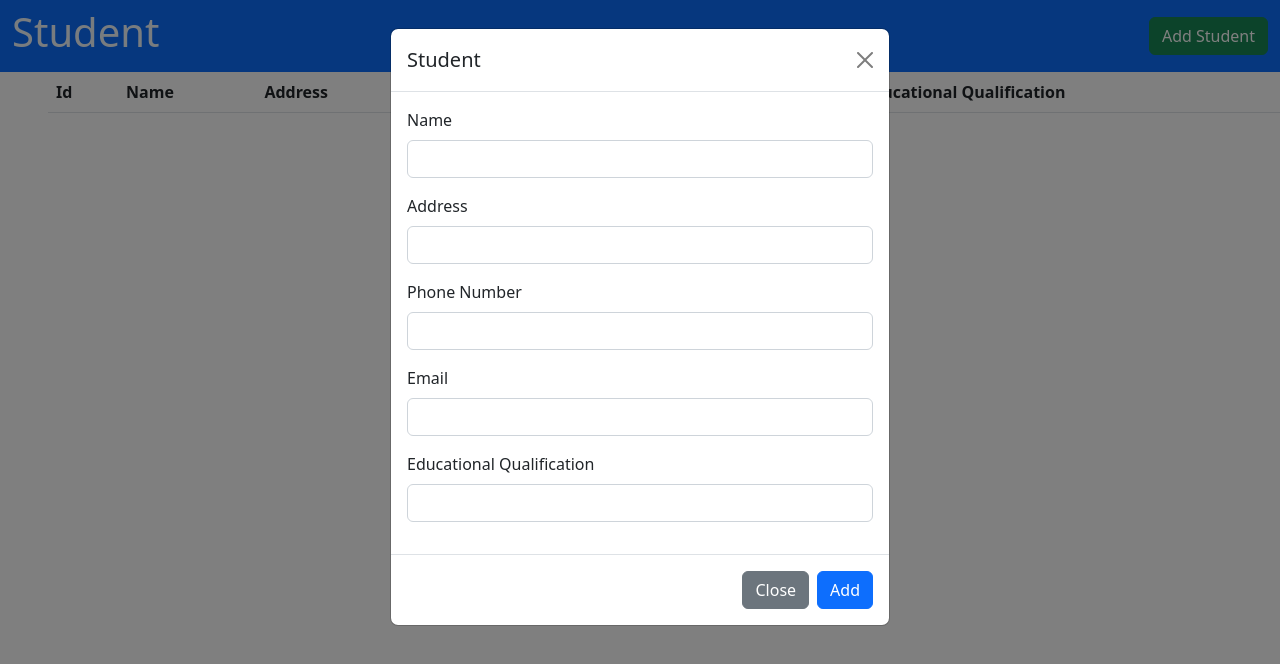
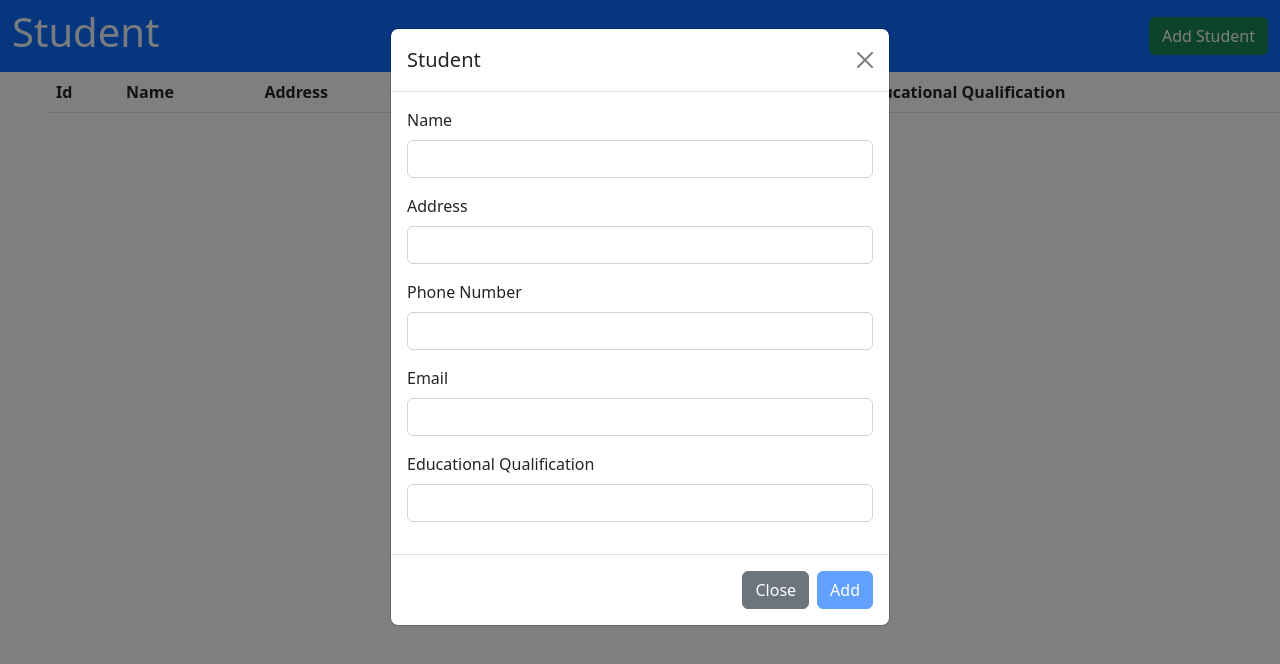
Before and after one commit to zubaer-rahman/student, an Angular app: page / in a window 1280 px wide. Both pictures are taken after a click on the button "Add Student". Shown: the top 664 px of the page. Built offline with nearby package versions, Linux system fonts and the light colour scheme.

Commit message:
3rd commit

```diff
--- a/src/app/student-details/student-details.component.html
+++ b/src/app/student-details/student-details.component.html
@@ -81,12 +81,12 @@
                   <label for="education" class="form-label">Educational Qualification</label>
                   <input type="text" formControlName="education" class="form-control" id="education">
                 </div>
-            </form>
+             </form>
         </div>
         <div class="modal-footer">
           <button type="button" id="cancel" class="btn btn-secondary" data-bs-dismiss="modal">Close</button>
-          <button type="button"  *ngIf="showAdd" (click)="addStudentDetails()" class="btn btn-primary">Add</button>
-          <button type="button" *ngIf="showUpdate" (click)="updateStudent()" class="btn btn-primary">Update</button>
+          <button type="submit" [disabled]="form.invalid" *ngIf="showAdd" (click)="addStudentDetails()" class="btn btn-primary">Add</button>
+          <button type="submit" [disabled]="form.invalid"  *ngIf="showUpdate" (click)="updateStudent()" class="btn btn-primary">Update</button>
         </div>
       </div>
     </div>
--- a/src/app/student-details/student-details.component.ts
+++ b/src/app/student-details/student-details.component.ts
@@ -53,8 +53,6 @@ export class StudentDetailsComponent implements OnInit {
       this.studentData.education = this.form.value.education;
       this.map.set(this.studentData.id, this.studentData);
 
-      console.log(this.form);
-
 
       this.studentDetails.push(this.studentData);
       let ref = document.getElementById('cancel');
```
